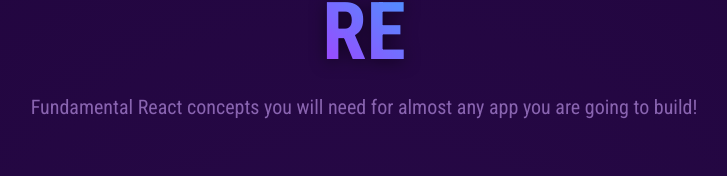
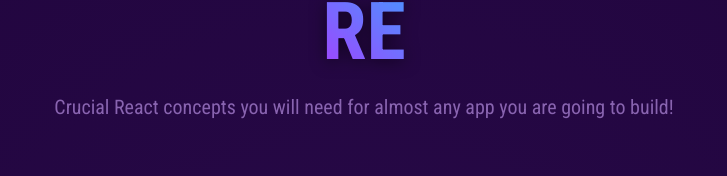
Before and after one commit to alexandroschanas/react-u-apps, a React (Vite) app in the folder 01-starting-project/: page / in a window 1280 px wide. Shown: the part 162-338 px from the top of the page, without its empty margins (276-1003 px from the left). Built offline with nearby package versions, Linux system fonts and the light colour scheme.

Commit message:
Changes to Header , optimazing images

```diff
--- a/01-starting-project/src/components/Header.jsx
+++ b/01-starting-project/src/components/Header.jsx
@@ -1,10 +1,18 @@
+import reactImg from '../assets/react-core-concepts.png';
+
+
 export default function Headerjsx(){
+
+        let fund_arr = ["Fundamental","Core","Crucial"]
+        let description = fund_arr[Math.floor(Math.random()*(fund_arr.length))];
+
     return (
+
         <header>
-            <img src="src/assets/react-core-concepts.png" alt="Stylized atom" />
+            <img src={reactImg} alt="Stylized atom" />
             <h1>RE</h1>
             <p>
-            Fundamental React concepts you will need for almost any app you are
+            {description} React concepts you will need for almost any app you are
             going to build!
             </p>
       </header>
```
Also changed, not shown: 1 other file (tests, documents, lock files or other folders).
